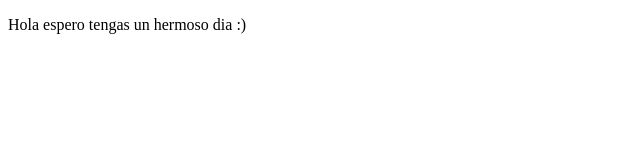
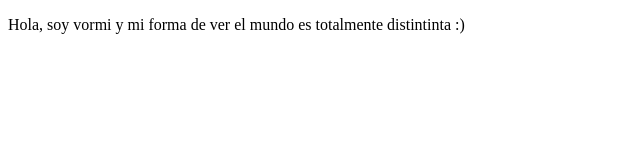
Before and after one commit to Danngq/proyectoDemoCursoPrework, a plain HTML site: page index.html in a window 1280 px wide. Shown: the whole page, without its empty margins (0-640 px from the left). Drawn offline with Linux system fonts and the light colour scheme.

Commit message:
cambios agregados a  mi primera pagina web

```diff
--- a/index.html
+++ b/index.html
@@ -8,7 +8,7 @@
 </head>
 <body>
     <p>
-        Hola espero tengas un hermoso dia :)
+        Hola, soy vormi y mi forma de ver el mundo es totalmente distintinta :)
     </p>
 </body>
 </html>
```
